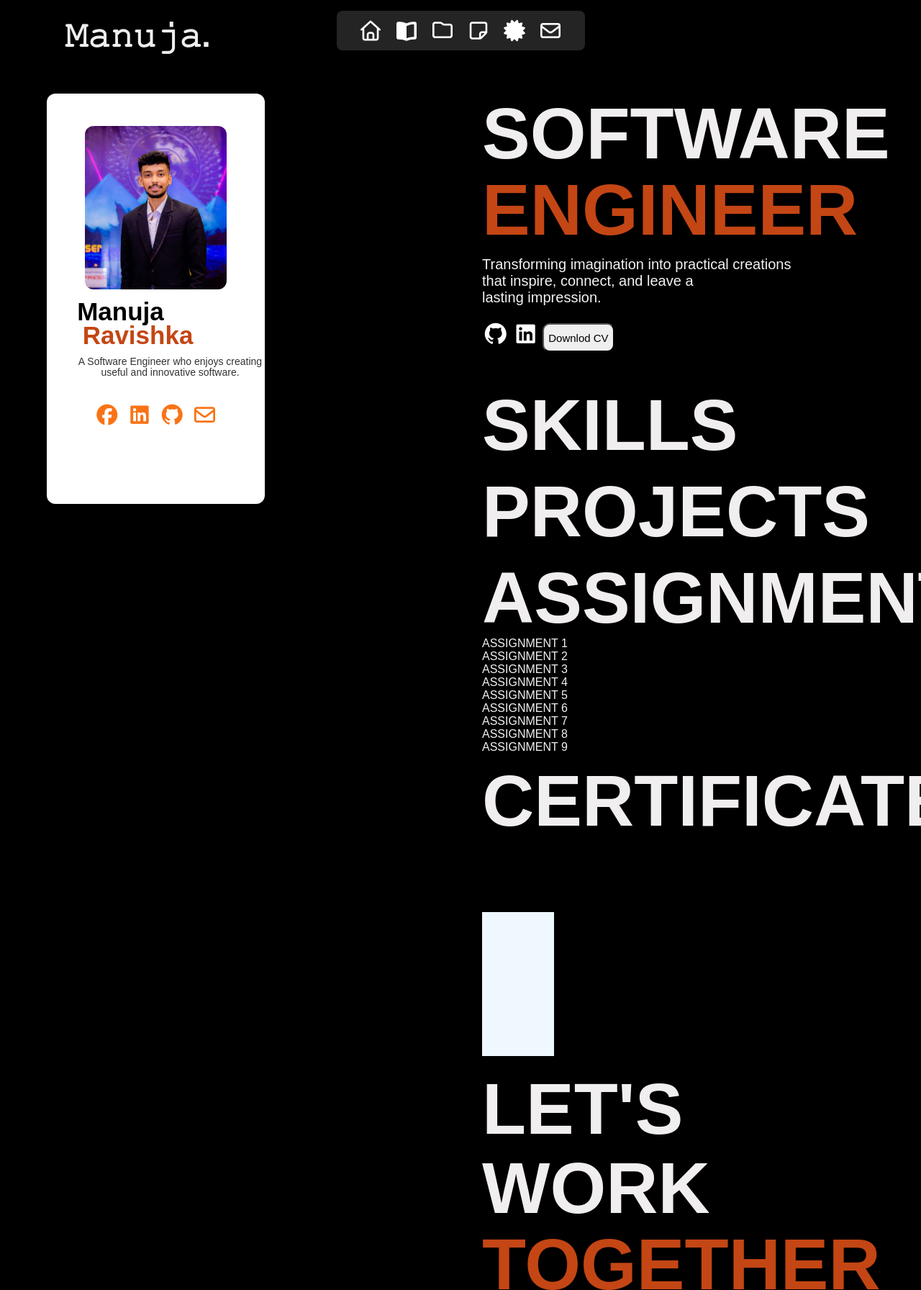
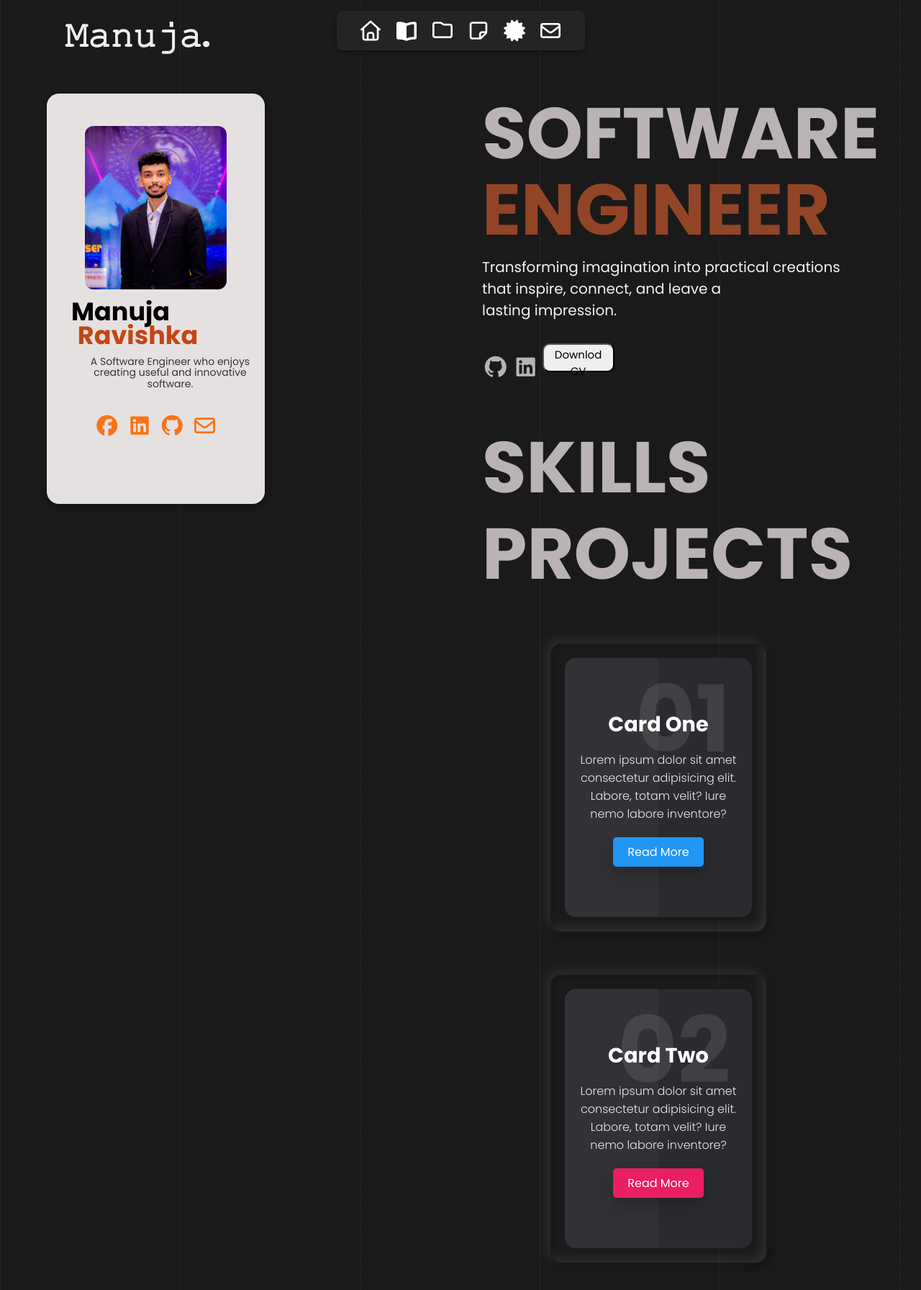
Before and after one commit to Manujaravishka/My-portfolio, a plain HTML site: page index.html in a window 1280 px wide. Shown: the top 1792 px of the page at 72% size. Drawn offline with Linux system fonts and the light colour scheme.

Commit message:
today update

```diff
--- a/assets/css/about.css
+++ b/assets/css/about.css
@@ -1,6 +1,6 @@
  #second-line {
   margin-top: -4px;
-  color: #c44614;
+  color: #924526;
 
 }
 #se-p{
@@ -9,7 +9,7 @@
 }
 
 .se-icone a{
-  color: white;
+  color: rgb(185, 179, 179);
   font-size: 30px;
  transition: transform 0.2s ease, color 0.2s ease;
 
--- a/assets/css/certificate.css
+++ b/assets/css/certificate.css
@@ -1,7 +1,84 @@
-.certificate div{
-    width: 100px;
-    height: 100px;
+
+
+.container .card{
     position: relative;
-    background-color: aliceblue;
-    top: 100px;
+    cursor: pointer;
 }
+
+.container .card .face{
+    width: 300px;
+    height: 200px;
+    transition: 0.5s;
+}
+
+.container .card .face.face1{
+    position: relative;
+    background: #333;
+    display: flex;
+    justify-content: center;
+    align-items: center;
+    z-index: 1;
+    transform: translateY(100px);
+}
+
+.container .card:hover .face.face1{
+    background: #ff0057;
+    transform: translateY(0);
+}
+
+.container .card .face.face1 .content{
+    opacity: 0.2;
+    transition: 0.5s;
+}
+
+.container .card:hover .face.face1 .content{
+    opacity: 1;
+}
+
+.container .card .face.face1 .content img{
+    max-width: 100px;
+}
+
+.container .card .face.face1 .content h3{
+    margin: 10px 0 0;
+    padding: 0;
+    color: #fff;
+    text-align: center;
+    font-size: 1.5em;
+}
+
+.container .card .face.face2{
+    position: relative;
+    background: #fff;
+    display: flex;
+    justify-content: center;
+    align-items: center;
+    padding: 20px;
+    box-sizing: border-box;
+    box-shadow: 0 20px 50px rgba(0, 0, 0, 0.8);
+    transform: translateY(-100px);
+}
+
+.container .card:hover .face.face2{
+    transform: translateY(0);
+}
+
+.container .card .face.face2 .content p{
+    margin: 0;
+    padding: 0;
+}
+
+.container .card .face.face2 .content a{
+    margin: 15px 0 0;
+    display:  inline-block;
+    text-decoration: none;
+    font-weight: 900;
+    color: #333;
+    padding: 5px;
+    border: 1px solid #333;
+}
+
+.container .card .face.face2 .content a:hover{
+    background: #333;
+    color: #fff;
+}
--- a/assets/css/header-nav.css
+++ b/assets/css/header-nav.css
@@ -6,9 +6,22 @@
   left: 0;
   right: 0;
   z-index: 1001;
-  background: #000;
+  background: #141414;
   width: 100%;
   transition: transform 0.3s ease;
+
+
+  background-color: #1a1a1a; /* dark gray */
+  background-image:
+    repeating-linear-gradient(
+      to right,
+      rgba(255, 255, 255, 0.05) 0px,
+      rgba(255, 255, 255, 0.05) 1px,
+      transparent 1px,
+      transparent 250px
+    );
+
+
 }
 
 .header-content {
--- a/assets/css/left-siderbar.css
+++ b/assets/css/left-siderbar.css
@@ -4,21 +4,34 @@
   left: 0;
   width: 650px;
   height: calc(100vh - 115px);
-  background: #000000;
+  background:  #141414;
   z-index: 999;
   overflow-y: auto;
   display: flex;
   justify-content: flex-start;
+
+
+  background-color: #1a1a1a; /* dark gray */
+  background-image:
+    repeating-linear-gradient(
+      to right,
+      rgba(255, 255, 255, 0.05) 0px,
+      rgba(255, 255, 255, 0.05) 1px,
+      transparent 1px,
+      transparent 250px
+    );
+
+
 }
 
 .sidebar-inner {
   position: relative;
   margin-top: 100px;
   margin-left: 65px;
-  background: #ffffff;
+  background:rgb(230, 225, 225);;
   width: 303px;
   height: 570px;
-  border-radius: 12px;
+  border-radius: 17px;
   padding: 20px 15px;
   display: flex;
   flex-direction: column;
--- /dev/null
+++ b/assets/css/projects.css
@@ -0,0 +1,118 @@
+@import url("https://fonts.googleapis.com/css2?family=Poppins:wght@300;400;500;700;800&display=swap");
+* {
+  margin: 0;
+  padding: 0;
+  box-sizing: border-box;
+  font-family: "Poppins", sans-serif;
+}
+
+
+body .container {
+  display: flex;
+  justify-content: center;
+  align-items: center;
+  flex-wrap: wrap;
+  max-width: 1200px;
+  margin: 40px 0;
+}
+
+body .container .card {
+  position: relative;
+  min-width: 300px;
+  height: 400px;
+  left: -50px;
+  box-shadow: inset 5px 5px 5px rgba(0, 0, 0, 0.2),
+    inset -5px -5px 15px rgba(255, 255, 255, 0.1),
+    5px 5px 15px rgba(0, 0, 0, 0.3), -5px -5px 15px rgba(255, 255, 255, 0.1);
+  border-radius: 15px;
+  margin: 30px;
+  transition: 0.5s;
+}
+
+body .container .card:nth-child(1) .box .content a {
+  background: #2196f3;
+}
+
+body .container .card:nth-child(2) .box .content a {
+  background: #e91e63;
+}
+
+body .container .card:nth-child(3) .box .content a {
+  background: #23c186;
+}
+
+body .container .card .box {
+  position: absolute;
+  top: 20px;
+  left: 20px;
+  right: 20px;
+  bottom: 20px;
+  background: #2a2b2f;
+  border-radius: 15px;
+  display: flex;
+  justify-content: center;
+  align-items: center;
+  overflow: hidden;
+  transition: 0.5s;
+}
+
+body .container .card .box:hover {
+  transform: translateY(-50px);
+}
+
+body .container .card .box:before {
+  content: "";
+  position: absolute;
+  top: 0;
+  left: 0;
+  width: 50%;
+  height: 100%;
+  background: rgba(255, 255, 255, 0.03);
+}
+
+body .container .card .box .content {
+  padding: 20px;
+  text-align: center;
+}
+
+body .container .card .box .content h2 {
+  position: absolute;
+  top: -10px;
+  right: 30px;
+  font-size: 8rem;
+  color: rgba(255, 255, 255, 0.1);
+}
+
+body .container .card .box .content h3 {
+  font-size: 1.8rem;
+  color: #fff;
+  z-index: 1;
+  transition: 0.5s;
+  margin-bottom: 15px;
+}
+
+body .container .card .box .content p {
+  font-size: 1rem;
+  font-weight: 300;
+  color: rgba(255, 255, 255, 0.9);
+  z-index: 1;
+  transition: 0.5s;
+}
+
+body .container .card .box .content a {
+  position: relative;
+  display: inline-block;
+  padding: 8px 20px;
+  background: black;
+  border-radius: 5px;
+  text-decoration: none;
+  color: white;
+  margin-top: 20px;
+  box-shadow: 0 10px 20px rgba(0, 0, 0, 0.2);
+  transition: 0.5s;
+}
+body .container .card .box .content a:hover {
+  box-shadow: 0 10px 20px rgba(0, 0, 0, 0.6);
+  background: #fff;
+  color: #000;
+}
--- a/index.html
+++ b/index.html
@@ -11,6 +11,8 @@
   <link rel="stylesheet" href="assets/css/about.css">
   <link rel="stylesheet" href="assets/css/contact-form.css">
   <link rel="stylesheet" href="assets/css/certificate.css">
+  <link rel="stylesheet" href="assets/css/assignments.css">
+  <link rel="stylesheet" href="assets/css/projects.css">
 </head>
 <body>
 
@@ -77,37 +79,95 @@
 
     <section class="content-block" id="main-projects">
       <h1>PROJECTS</h1>
+      <div class="container">
+  <div class="card">
+    <div class="box">
+      <div class="content">
+        <h2>01</h2>
+        <h3>Card One</h3>
+        <p>Lorem ipsum dolor sit amet consectetur adipisicing elit. Labore, totam velit? Iure nemo labore inventore?</p>
+        <a href="#">Read More</a>
+      </div>
+    </div>
+  </div>
+
+  <div class="card">
+    <div class="box">
+      <div class="content">
+        <h2>02</h2>
+        <h3>Card Two</h3>
+        <p>Lorem ipsum dolor sit amet consectetur adipisicing elit. Labore, totam velit? Iure nemo labore inventore?</p>
+        <a href="#">Read More</a>
+      </div>
+    </div>
+  </div>
+
+  <div class="card">
+    <div class="box">
+      <div class="content">
+        <h2>03</h2>
+        <h3>Card Three</h3>
+        <p>Lorem ipsum dolor sit amet consectetur adipisicing elit. Labore, totam velit? Iure nemo labore inventore?</p>
+        <a href="#">Read More</a>
+      </div>
+    </div>
+  </div>
+</div>
 
     </section>
 
   <section class="assignments">
   <h1>ASSIGNMENTS</h1>
-  <div class="assignments-container">
-    <div class="assignment">ASSIGNMENT 1</div>
-    <div class="assignment">ASSIGNMENT 2</div>
-    <div class="assignment">ASSIGNMENT 3</div>
-    <div class="assignment">ASSIGNMENT 4</div>
-    <div class="assignment">ASSIGNMENT 5</div>
-    <div class="assignment">ASSIGNMENT 6</div>
-    <div class="assignment">ASSIGNMENT 7</div>
-    <div class="assignment">ASSIGNMENT 8</div>
-    <div class="assignment">ASSIGNMENT 9</div>
-  </div>
+
 </section>
 
 
     <section class="certificate">
       <h1>CERTIFICATE</h1>
-
-        <div class="div">
-
+       <div class="container">
+        <div class="card">
+            <div class="face face1">
+                <div class="content">
+                    <img src="assets/images/certificate/java.jpg">
+                    <h3>Design</h3>
+                </div>
+            </div>
+            <div class="face face2">
+                <div class="content">
+                    <p>Lorem ipsum dolor sit amet consectetur adipisicing elit. Quas cum cumque minus iste veritatis provident at.</p>
+                        <a href="#">Read More</a>
+                </div>
+            </div>
         </div>
-        <div>
-
+        <div class="card">
+            <div class="face face1">
+                <div class="content">
+                    <img src="https://github.com/Jhonierpc/WebDevelopment/blob/master/CSS%20Card%20Hover%20Effects/img/code_128.png?raw=true">
+                    <h3>Code</h3>
+                </div>
+            </div>
+            <div class="face face2">
+                <div class="content">
+                    <p>Lorem ipsum dolor sit amet consectetur adipisicing elit. Quas cum cumque minus iste veritatis provident at.</p>
+                        <a href="#">Read More</a>
+                </div>
+            </div>
         </div>
-
-
-
+        <div class="card">
+            <div class="face face1">
+                <div class="content">
+                    <img src="https://github.com/Jhonierpc/WebDevelopment/blob/master/CSS%20Card%20Hover%20Effects/img/launch_128.png?raw=true">
+                    <h3>Launch</h3>
+                </div>
+            </div>
+            <div class="face face2">
+                <div class="content">
+                    <p>Lorem ipsum dolor sit amet consectetur adipisicing elit. Quas cum cumque minus iste veritatis provident at.</p>
+                        <a href="#">Read More</a>
+                </div>
+            </div>
+        </div>
+    </div>
 
     </section>
   <br><br><br><br><br><br>
--- a/style.css
+++ b/style.css
@@ -13,12 +13,23 @@
 
 
 body {
-  background: #000;
+  background: #141414;
   font-family: Arial, sans-serif;
   color: #eee;
   min-height: 100vh;
   display: flex;
   flex-direction: column;
+    background-color: #1a1a1a; /* dark gray */
+  background-image:
+    repeating-linear-gradient(
+      to right,
+      rgba(255, 255, 255, 0.05) 0px,
+      rgba(255, 255, 255, 0.05) 1px,
+      transparent 1px,
+      transparent 250px
+    );
+  ;
+
 }
 
 
@@ -42,7 +53,7 @@
   font-size: 100px;
   font-weight: bold;
   margin: 10px 0 0 0;
-  color: #f0eeee;
+  color: rgb(185, 179, 179);;
   line-height: 1.1;
   position: relative;
 }
```
Also changed, not shown: assets/css/assignments.css (added).
